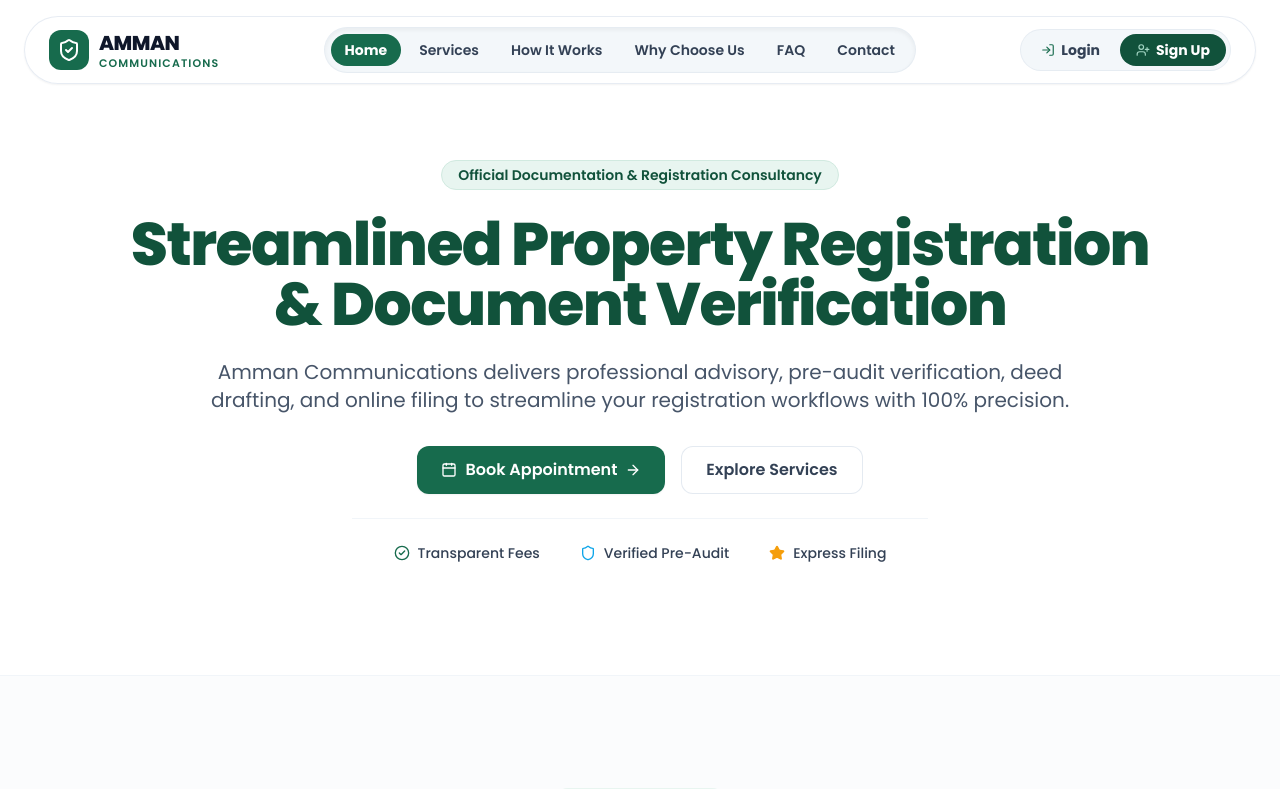
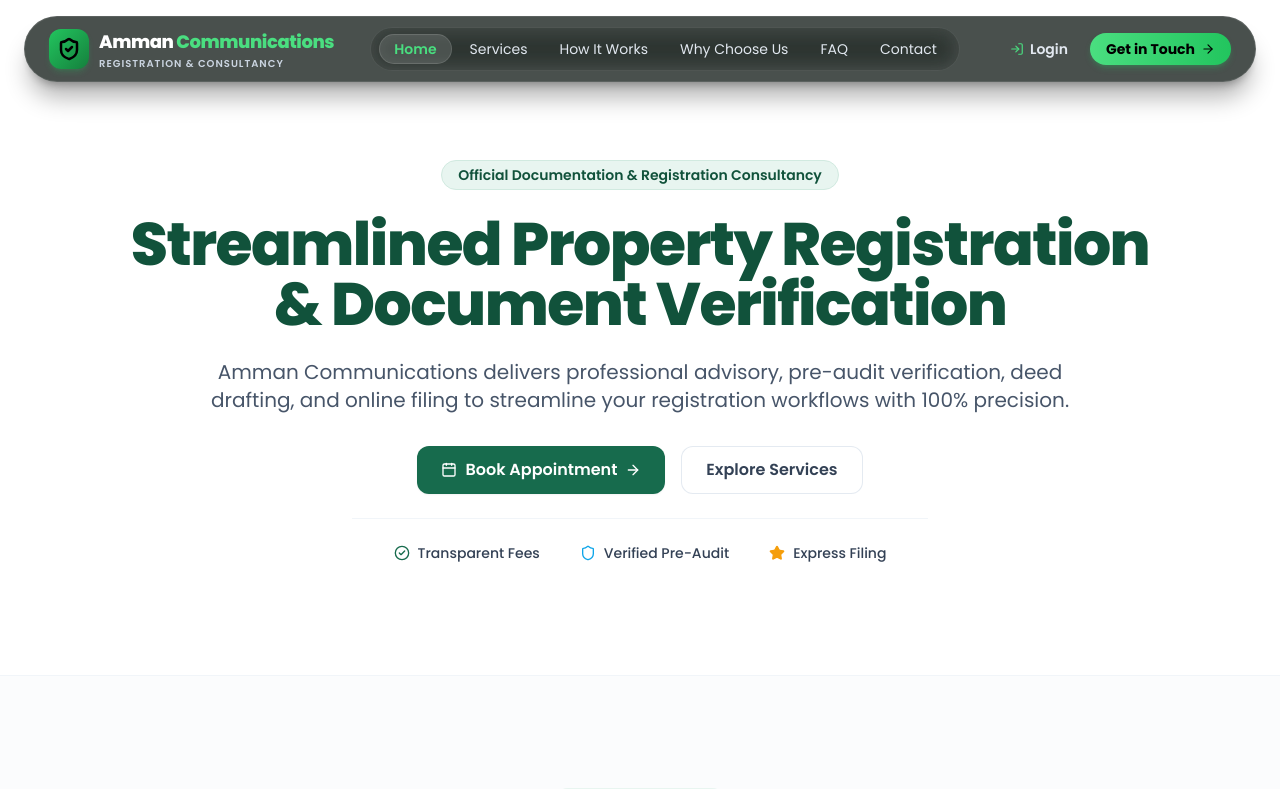
Before and after one commit to Techno-Vanam/Amman_Communications, a Next.js app in the folder apps/web/: page / in a window 1280 px wide. Shown: the top 789 px of the page. Built offline with nearby package versions, Linux system fonts and the light colour scheme.

Commit message:
feat(navbar): apply dark glassmorphic capsule theme to header

```diff
--- a/apps/web/src/components/landing/Navbar.tsx
+++ b/apps/web/src/components/landing/Navbar.tsx
@@ -1,5 +1,5 @@
 import React, { useState, useEffect } from 'react';
-import { ShieldCheck, Menu, X, LogIn, UserPlus } from 'lucide-react';
+import { ShieldCheck, Menu, X, LogIn, UserPlus, Calendar, ArrowRight } from 'lucide-react';
 
 interface NavbarProps {
   onOpenModal?: () => void;
@@ -8,6 +8,7 @@ interface NavbarProps {
 }
 
 export const Navbar: React.FC<NavbarProps> = ({
+  onOpenModal,
   onNavigateLogin,
   onNavigateSignUp,
 }) => {
@@ -50,32 +51,32 @@ export const Navbar: React.FC<NavbarProps> = ({
 
   return (
     <header className="fixed top-0 left-0 right-0 z-50 py-3 sm:py-4 px-3 sm:px-6 transition-all duration-300">
-      {/* OUTER NAVBAR LAYER - Single Rounded Container */}
+      {/* OUTER GLASSMORPHISM NAVBAR CAPSULE */}
       <div
         className={`max-w-7xl mx-auto rounded-full transition-all duration-300 ${
           isScrolled
-            ? 'bg-white/95 backdrop-blur-md shadow-md border border-slate-200/90 py-2 px-3 sm:px-5'
-            : 'bg-white/90 backdrop-blur-sm border border-slate-200/80 py-2.5 px-3 sm:px-6 shadow-sm'
+            ? 'bg-[#0b1310]/85 backdrop-blur-xl shadow-2xl shadow-black/40 border border-white/[0.14] py-2 px-3 sm:px-5'
+            : 'bg-[#0d1612]/75 backdrop-blur-lg shadow-xl shadow-black/30 border border-white/[0.10] py-2.5 px-3 sm:px-6'
         }`}
       >
-        <div className="flex items-center justify-between gap-2">
+        <div className="flex items-center justify-between gap-3">
           {/* Brand Logo */}
           <a href="#hero" className="flex items-center gap-2.5 group">
-            <div className="w-9 h-9 sm:w-10 sm:h-10 rounded-xl bg-brand-600 text-white flex items-center justify-center shadow-xs shadow-brand-600/20 group-hover:scale-105 transition-transform">
-              <ShieldCheck className="w-5 h-5 sm:w-6 sm:h-6" />
+            <div className="w-9 h-9 sm:w-10 sm:h-10 rounded-xl bg-gradient-to-br from-[#22c55e] to-[#15803d] text-white flex items-center justify-center shadow-md shadow-green-500/20 group-hover:scale-105 transition-transform">
+              <ShieldCheck className="w-5 h-5 sm:w-6 sm:h-6 text-black stroke-[2.5]" />
             </div>
             <div className="flex flex-col">
-              <span className="font-heading font-extrabold text-lg sm:text-xl tracking-tight text-slate-900 leading-none">
-                AMMAN
+              <span className="font-heading font-extrabold text-base sm:text-lg tracking-tight text-white leading-none">
+                Amman <span className="text-[#4ade80]">Communications</span>
               </span>
-              <span className="text-[10px] sm:text-[11px] font-semibold tracking-widest text-brand-600 uppercase leading-tight">
-                Communications
+              <span className="text-[9px] sm:text-[10px] font-semibold tracking-widest text-slate-300 uppercase leading-tight mt-0.5">
+                Registration & Consultancy
               </span>
             </div>
           </a>
 
-          {/* INNER NAVIGATION LAYER - Layer inside a layer */}
-          <nav className="hidden md:flex items-center gap-1 bg-slate-100/80 p-1.5 rounded-full border border-slate-200/70 shadow-inner">
+          {/* INNER NAVIGATION LAYER - Dark Glass Capsule */}
+          <nav className="hidden md:flex items-center gap-1 bg-white/[0.07] backdrop-blur-md px-2 py-1.5 rounded-full border border-white/[0.08] shadow-inner">
             {navLinks.map((link) => {
               const sectionId = link.href.replace('#', '');
               const isActive = activeSection === sectionId;
@@ -83,10 +84,10 @@ export const Navbar: React.FC<NavbarProps> = ({
                 <a
                   key={link.label}
                   href={link.href}
-                  className={`px-3.5 py-1.5 text-xs sm:text-sm rounded-full transition-all duration-200 ${
+                  className={`px-3.5 py-1 text-xs sm:text-sm rounded-full transition-all duration-200 ${
                     isActive
-                      ? 'bg-brand-600 text-white font-bold shadow-xs'
-                      : 'font-semibold text-slate-700 hover:text-brand-700 hover:bg-white/80'
+                      ? 'bg-white/[0.14] text-[#4ade80] font-semibold shadow-xs border border-white/[0.12]'
+                      : 'text-slate-200 hover:text-white hover:bg-white/[0.08]'
                   }`}
                 >
                   {link.label}
@@ -95,29 +96,39 @@ export const Navbar: React.FC<NavbarProps> = ({
             })}
           </nav>
 
-          {/* AUTHENTICATION LAYER - Distinct action group */}
-          <div className="hidden lg:flex items-center gap-1 bg-slate-100/80 p-1 rounded-full border border-slate-200/70">
+          {/* RIGHT ACTION BUTTONS */}
+          <div className="hidden lg:flex items-center gap-2">
             <button
               onClick={onNavigateLogin}
-              className="px-4 py-1.5 text-xs sm:text-sm font-bold text-slate-700 hover:text-brand-700 hover:bg-white rounded-full transition-all flex items-center gap-1.5 cursor-pointer"
+              className="px-3.5 py-1.5 text-xs sm:text-sm font-semibold text-slate-200 hover:text-white hover:bg-white/[0.08] rounded-full transition-all flex items-center gap-1.5 cursor-pointer"
             >
-              <LogIn className="w-3.5 h-3.5 text-brand-600" />
+              <LogIn className="w-3.5 h-3.5 text-[#4ade80]" />
               <span>Login</span>
             </button>
 
-            <button
-              onClick={onNavigateSignUp}
-              className="px-4 py-1.5 text-xs sm:text-sm font-bold text-white bg-brand-700 hover:bg-brand-800 border border-brand-800/80 rounded-full transition-all flex items-center gap-1.5 cursor-pointer shadow-xs"
-            >
-              <UserPlus className="w-3.5 h-3.5 text-brand-200" />
-              <span>Sign Up</span>
-            </button>
+            {onOpenModal ? (
+              <button
+                onClick={onOpenModal}
+                className="px-4 py-1.5 text-xs sm:text-sm font-bold text-black bg-gradient-to-r from-[#4ade80] to-[#22c55e] hover:from-[#22c55e] hover:to-[#16a34a] rounded-full transition-all flex items-center gap-1.5 cursor-pointer shadow-md shadow-green-500/25 hover:scale-[1.02]"
+              >
+                <span>Get in Touch</span>
+                <ArrowRight className="w-3.5 h-3.5" />
+              </button>
+            ) : (
+              <button
+                onClick={onNavigateSignUp}
+                className="px-4 py-1.5 text-xs sm:text-sm font-bold text-black bg-gradient-to-r from-[#4ade80] to-[#22c55e] hover:from-[#22c55e] hover:to-[#16a34a] rounded-full transition-all flex items-center gap-1.5 cursor-pointer shadow-md shadow-green-500/25 hover:scale-[1.02]"
+              >
+                <UserPlus className="w-3.5 h-3.5" />
+                <span>Get Started</span>
+              </button>
+            )}
           </div>
 
           {/* Mobile Menu Toggle Button */}
           <button
             onClick={() => setMobileMenuOpen(!mobileMenuOpen)}
-            className="md:hidden p-2 rounded-full text-slate-700 hover:text-brand-600 hover:bg-slate-100 transition-colors cursor-pointer"
+            className="md:hidden p-2 rounded-full text-slate-200 hover:text-white hover:bg-white/10 transition-colors cursor-pointer"
             aria-label="Toggle menu"
           >
             {mobileMenuOpen ? <X className="w-5 h-5" /> : <Menu className="w-5 h-5" />}
@@ -125,9 +136,9 @@ export const Navbar: React.FC<NavbarProps> = ({
         </div>
       </div>
 
-      {/* Mobile Drawer */}
+      {/* Mobile Drawer (Dark Glassmorphism) */}
       {mobileMenuOpen && (
-        <div className="md:hidden mt-2 bg-white rounded-3xl border border-slate-200 px-4 pt-3 pb-5 shadow-xl animate-fade-in max-w-7xl mx-auto">
+        <div className="md:hidden mt-2 bg-[#0d1612]/95 backdrop-blur-2xl rounded-3xl border border-white/[0.14] px-4 pt-3 pb-5 shadow-2xl text-white animate-fade-in max-w-7xl mx-auto">
           <div className="flex flex-col space-y-1 mb-4">
             {navLinks.map((link) => {
               const sectionId = link.href.replace('#', '');
@@ -139,8 +150,8 @@ export const Navbar: React.FC<NavbarProps> = ({
                   onClick={() => setMobileMenuOpen(false)}
                   className={`px-3 py-2 text-sm rounded-xl transition-colors ${
                     isActive
-                      ? 'bg-brand-600 text-white font-bold'
-                      : 'font-medium text-slate-700 hover:text-brand-600 hover:bg-brand-50'
+                      ? 'bg-white/[0.12] text-[#4ade80] font-bold border border-white/[0.10]'
+                      : 'font-medium text-slate-200 hover:text-white hover:bg-white/[0.08]'
                   }`}
                 >
                   {link.label}
@@ -148,28 +159,32 @@ export const Navbar: React.FC<NavbarProps> = ({
               );
             })}
           </div>
-          <div className="flex flex-col gap-2 pt-3 border-t border-slate-100">
+          <div className="flex flex-col gap-2 pt-3 border-t border-white/[0.10]">
             <div className="grid grid-cols-2 gap-2">
               <button
                 onClick={() => {
                   setMobileMenuOpen(false);
                   onNavigateLogin();
                 }}
-                className="py-2.5 px-3 rounded-xl border border-slate-200 text-center font-semibold text-slate-700 hover:bg-slate-50 transition-colors flex items-center justify-center gap-1.5 text-xs cursor-pointer"
+                className="py-2.5 px-3 rounded-xl border border-white/[0.15] bg-white/[0.05] text-center font-semibold text-slate-200 hover:bg-white/[0.10] hover:text-white transition-colors flex items-center justify-center gap-1.5 text-xs cursor-pointer"
               >
-                <LogIn className="w-3.5 h-3.5 text-brand-600" />
+                <LogIn className="w-3.5 h-3.5 text-[#4ade80]" />
                 <span>Login</span>
               </button>
 
               <button
                 onClick={() => {
                   setMobileMenuOpen(false);
-                  onNavigateSignUp();
+                  if (onOpenModal) {
+                    onOpenModal();
+                  } else {
+                    onNavigateSignUp();
+                  }
                 }}
-                className="py-2.5 px-3 rounded-xl bg-brand-700 hover:bg-brand-800 text-center font-semibold text-white transition-colors flex items-center justify-center gap-1.5 text-xs cursor-pointer"
+                className="py-2.5 px-3 rounded-xl bg-gradient-to-r from-[#4ade80] to-[#22c55e] hover:from-[#22c55e] hover:to-[#16a34a] text-center font-bold text-black transition-colors flex items-center justify-center gap-1.5 text-xs cursor-pointer shadow-md shadow-green-500/25"
               >
-                <UserPlus className="w-3.5 h-3.5 text-brand-200" />
-                <span>Sign Up</span>
+                <span>Get in Touch</span>
+                <ArrowRight className="w-3.5 h-3.5" />
               </button>
             </div>
           </div>
```
Also changed, not shown: 1 other file (tests, documents, lock files or other folders).
